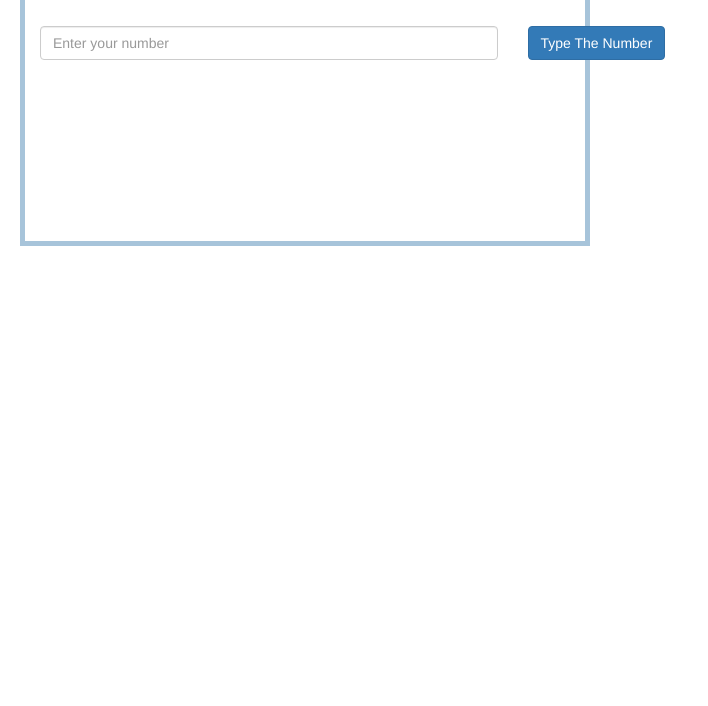
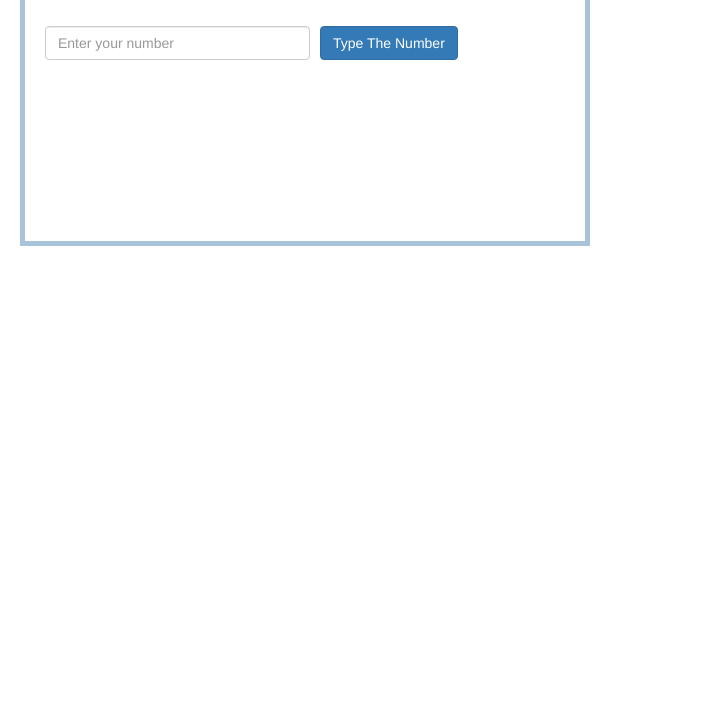
Before and after one commit to buketdmr/NumberNaming, a plain HTML site: page NumberNaming/index.html in a window 1280 px wide. Shown: the part 94-800 px from the top of the page, without its empty margins (0-708 px from the left). Drawn offline with nearby package versions, Linux system fonts and the light colour scheme.

Commit message:
Add files via upload

```diff
--- a/NumberNaming/index.html
+++ b/NumberNaming/index.html
@@ -12,17 +12,15 @@
         <div id="header" class="container-fluid">
             <h2 class="text-center"> Number Naming </h2>
         </div>
-        <div class="container">
-                <br/>
+        <br/>
                 <div class="row">
-                    <div class="col-md-5"><input class="form-control" ng-model="mynumber" placeholder="Enter your number" ng-change="InputChanged()"></div>
-                    <div class="col-md-5"><input type="button" ng-click="NumToWord()" class="btn btn-primary"  value="Type The Number ">   </div>
+                    <div class="col-md-6"><input id="inputFld" class="form-control" ng-model="mynumber" placeholder="Enter your number" ng-change="InputChanged()"></div>
+                    <div class="col-md-6"><input type="button" ng-click="NumToWord()" class="btn btn-primary"  value="Type The Number ">   </div>
                 </div>
                 <br>
                 <div class="row">
-                    <div class="col-md-5"><h5 class="text-center" ng-show= showflag>  Number is  <span class="glyphicon glyphicon-arrow-right"></span> {{user}}</h5>
+                    <div class="col"><h5 class="text-center" ng-show= showflag>  Number is  <span class="glyphicon glyphicon-arrow-right"></span> {{user}}</h5>
                     </div>
-            </div>
     </div>
     </body>
     </html>
--- a/NumberNaming/styles.css
+++ b/NumberNaming/styles.css
@@ -18,3 +18,13 @@
     margin-top: 20PX;
     margin-left: 20px
  }
+
+ .container-fluid {
+
+   padding:5;
+}
+
+#inputFld{
+   margin-left: 20px;
+    position: relative;
+}
```
